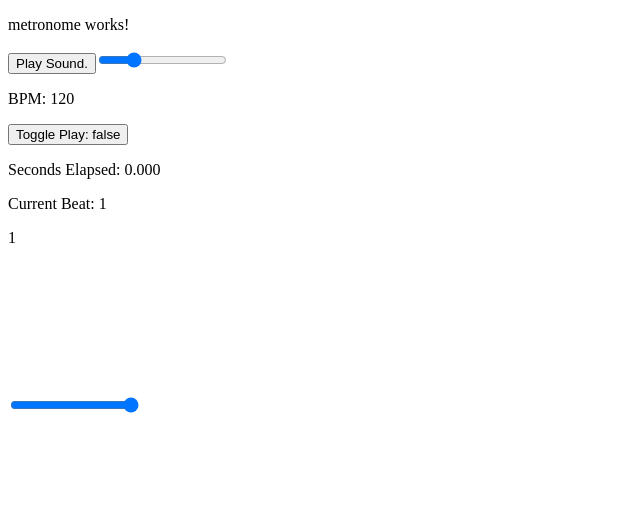
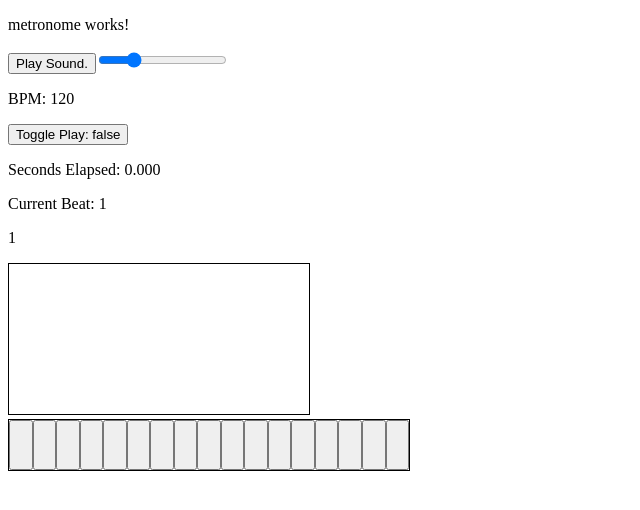
Before and after one commit to playdohface/metronome, an Angular app: page / in a window 1280 px wide. Shown: the top 510 px of the page, without its empty margins (0-640 px from the left). Built offline with nearby package versions, Linux system fonts and the light colour scheme.

Commit message:
Work on Visualization

```diff
--- a/src/app/metronome/metronome.component.ts
+++ b/src/app/metronome/metronome.component.ts
@@ -65,11 +65,11 @@ export class MetronomeComponent implements OnInit {
   togglePlay():void {
     if (!this.isPlaying) {
       this.startScheduler();
-      this.isPlaying = !this.isPlaying;
+      this.isPlaying = true;
     }
     else {
       this.stopScheduler();
-      this.isPlaying = !this.isPlaying;
+      this.isPlaying = false;
     }
   }
 
--- a/src/app/visualization/visualization.component.css
+++ b/src/app/visualization/visualization.component.css
@@ -1,3 +1,16 @@
-#canvas {
+canvas {
     border: 1px solid black;
 }
+
+.container {
+    border: 1px solid black;
+    height: 50px;
+    width: 400px;
+    display: flex;
+    align-items: stretch;
+    justify-content: space-between;
+
+}
+ button {
+    width:100%;
+ }
--- a/src/app/visualization/visualization.component.html
+++ b/src/app/visualization/visualization.component.html
@@ -1,3 +1,8 @@
 <p>{{currentValue}}</p>
-<input type="range" [ngModel] = "currentValue" name="vis" min="0" max="1">
+
 <canvas #canvas></canvas>
+
+<div class="container">
+    <button *ngFor="let i of buttons; index as index" (click) = "buttonHandler(index)"></button>
+
+</div>
--- a/src/app/visualization/visualization.component.ts
+++ b/src/app/visualization/visualization.component.ts
@@ -7,10 +7,15 @@ import { Component, Input, OnInit, ViewChild, ElementRef, OnChanges } from '@ang
 })
 export class VisualizationComponent implements OnInit, OnChanges {
    @Input() currentValue = 0;
+   subdivisions = 17;
+   buttons: Boolean[] = [];
+
    @ViewChild('canvas', { static: true })
    canvas!: ElementRef<HTMLCanvasElement>;
    ctx!:CanvasRenderingContext2D|null;
-
+  constructor() {
+    this.makeButtons();
+  }
 
   ngOnInit(): void {
 
@@ -22,6 +27,19 @@ export class VisualizationComponent implements OnInit, OnChanges {
     this.ctx?.clearRect(0,0,this.canvas.nativeElement.width,this.canvas.nativeElement.height);
     this.ctx?.fillRect(this.currentValue*50,0,50,50);
 
+
+
+  }
+
+  makeButtons(){
+    for (let i = 0; i < this.subdivisions; i++ )
+    {
+      this.buttons[i] = false;
+    }
+  }
+
+  buttonHandler(id:number) {
+    console.log(id);
   }
 
 
```
